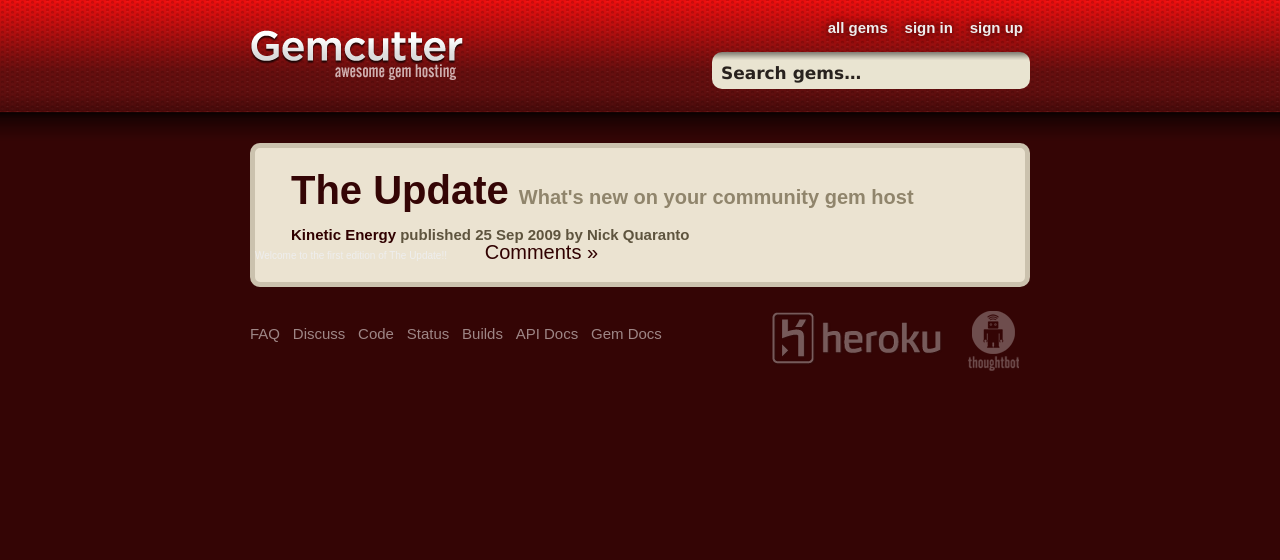
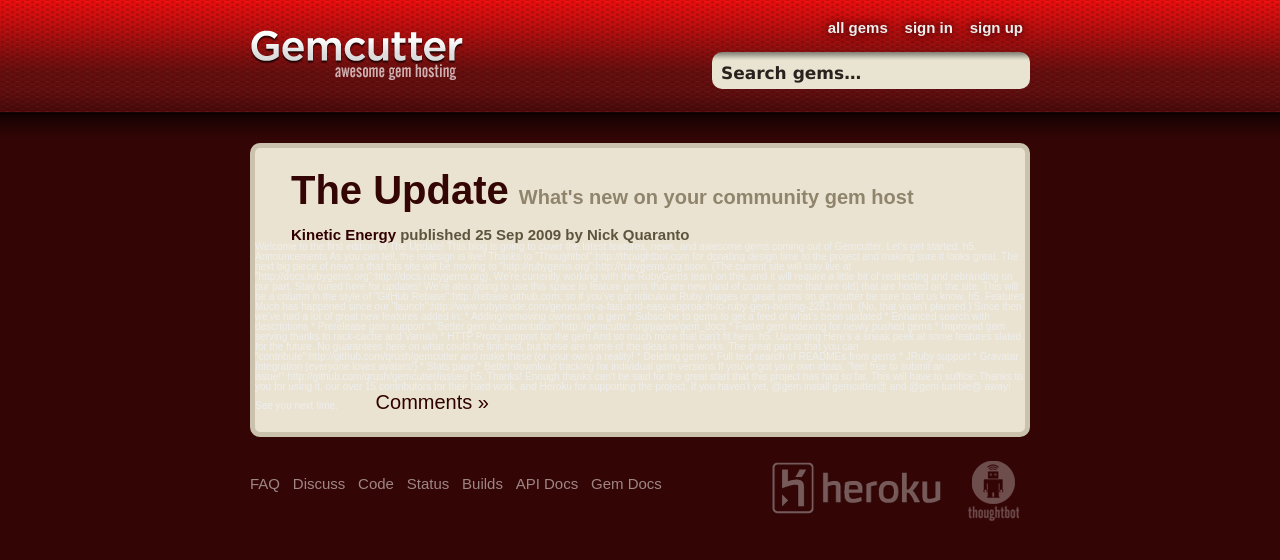
Before and after one commit to rubygems/rubygems.github.io, a Jekyll site: the page built from index.html, in a window 1280 px wide. Shown: the top 560 px of the page. Built offline with Jekyll 4.4.1, drawn with Linux system fonts in a browser that asks for light colours; comment, search, counter and statistics services are not loaded.

Commit message:
First post

```diff
--- a/_layouts/post.html
+++ b/_layouts/post.html
@@ -8,5 +8,5 @@
     published {{ page.date | date_to_string }} by {{ page.author }}
   </h4>
   {{ content }}
-  <div id="disqus_thread"></div><script type="text/javascript" src="http://disqus.com/forums/gemcutter-update/embed.js"></script><noscript><a href="http://gemcutter-update.disqus.com/?url=ref">View the discussion thread.</a></noscript><a href="http://disqus.com" class="dsq-brlink">blog comments powered by <span class="logo-disqus">Disqus</span></a>
+  <div id="disqus_thread"></div><script type="text/javascript" src="http://disqus.com/forums/gemcutter-update/embed.js"></script><noscript><a href="http://gemcutter-update.disqus.com/?url=ref">View the discussion thread.</a></noscript>
 </div>
--- a/_posts/2009-09-25-kinetic-energy.textile
+++ b/_posts/2009-09-25-kinetic-energy.textile
@@ -4,4 +4,46 @@
 author: Nick Quaranto
 ---
 
-Welcome to the first edition of The Update!!
+Welcome to the first edition of The Update! This blog is going to cover the latest features, news, and awesome gems coming out of Gemcutter. Let's get started.
+
+h5. Announcements
+
+As you can tell, the redesign is live! Thanks to "Thoughtbot":http://thoughtbot.com for donating design time to the project and making sure it looks great.
+
+The next big piece of news is that this site will be moving to "http://rubygems.org":http://rubygems.org soon. (The current site will stay live at "http://docs.rubygems.org":http://docs.rubygems.org). We're currently working with the RubyGems team on this, and it will require a little bit of redirecting and rebranding on our part. Stay tuned here for updates!
+
+We're also going to use this space to feature gems that are new (and of course, some that are old) that are hosted on the site. This will be a column in the style of "GitHub Rebase":http://rebase.github.com, so if you've got ridiculous Ruby images or great gems on gemcutter be sure to let us know.
+
+h5. Features
+
+Much has happened since our "launch":http://www.rubyinside.com/gemcutter-a-fast-and-easy-approach-to-ruby-gem-hosting-2281.html. (No, that wasn't planned.) Since then we've had a lot of great new features added in:
+
+* Adding/removing owners on a gem
+* Subscribe to gems to get a feed of what's been updated
+* Enhanced search with descriptions
+* Prerelease gem support
+* "Better gem documentation":http://gemcutter.org/pages/gem_docs
+* Faster gem indexing for newly pushed gems
+* Improved gem serving thanks to rack-cache and Varnish
+* HTTP Proxy support for the gem
+
+And so much more that can't fit here.
+
+h5. Upcoming
+
+Here's a sneak peek at some features slated for the future. No guarantees here on what could be finished, but these are some of the ideas in the works. The great part is that you can "contribute":http://github.com/qrush/gemcutter and make these (or your own) a reality!
+
+* Deleting gems
+* Full text search of READMEs from gems
+* JRuby support
+* Gravatar Integration (everyone loves avatars!)
+* Stats page
+* Better download tracking for individual gem versions
+
+If you've got your own ideas, "feel free to submit an issue!":http://github.com/qrush/gemcutter/issues
+
+h5. Thanks!
+
+Enough thanks can't be said for the great start that this project has had so far. This will have to suffice: Thanks to you for using it, our over 15 contributors for their hard work, and Heroku for supporting the project.
+
+If you haven't yet, @gem install gemcutter@ and @gem tumble@ away! See you next time.
--- a/index.html
+++ b/index.html
@@ -9,5 +9,5 @@
     published {{ site.posts.first.date | date_to_string }} by {{ site.posts.first.author }}
   </h4>
   {{ site.posts.first.content }}
-  <a id="comments" href="{{ site.posts.first.url }}#disqus">Comments &raquo;</a>
+  <a id="comments" href="{{ site.posts.first.url }}#disqus_thread">Comments &raquo;</a>
 </div>
--- a/stylesheets/update.css
+++ b/stylesheets/update.css
@@ -11,3 +11,24 @@
 #comments:hover {
   text-decoration: underline;
 }
+
+.main h5 {
+  font-weight: 900;
+  font-size: 1.4em;
+  color: #000;
+  text-decoration: underline;
+  margin-left: 36px;
+}
+
+.main ul {
+  font-size: 1.5em;
+  line-height: 1.3em;
+  list-style: inside;
+}
+
+#disqus_thread {
+  font-size: 1.6em;
+  line-height: 1.5;
+  color: #5e543e;
+  margin: 1.5em 36px;
+}
```
